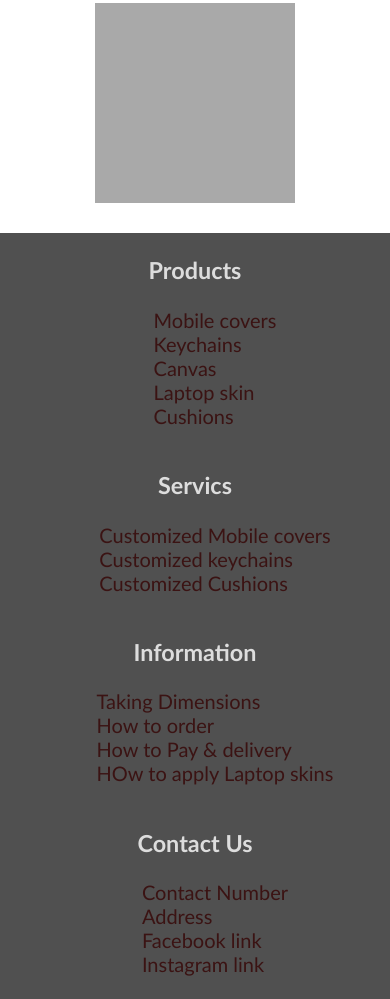
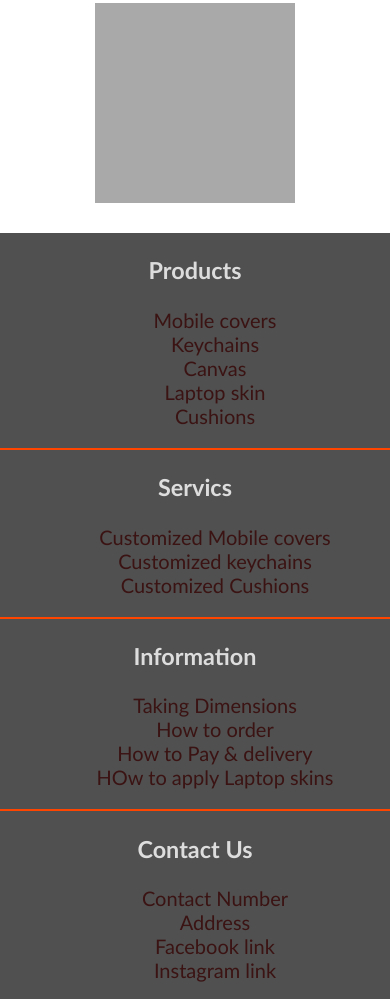
Before and after one commit to sheikh-ali/SkyImpel-demo, a plain HTML site: page source/index.html in a window 390 px wide. Shown: the part 2687-3686 px from the top of the page. Drawn offline with Linux system fonts and the light colour scheme.

Commit message:
add footer media query

```diff
--- a/source/style/footercss.css
+++ b/source/style/footercss.css
@@ -36,8 +36,15 @@ footer{
 
 
 
-@media (max-width: 360px){
-.footer-div{
+@media (max-width: 480px){
+footer{
+    flex-direction: column;
+}
+    .footer-div{
          border-bottom: 2px solid orangered;
+
+        }
+.footer-div .underline{
+text-align: center;
 }
 }
```
